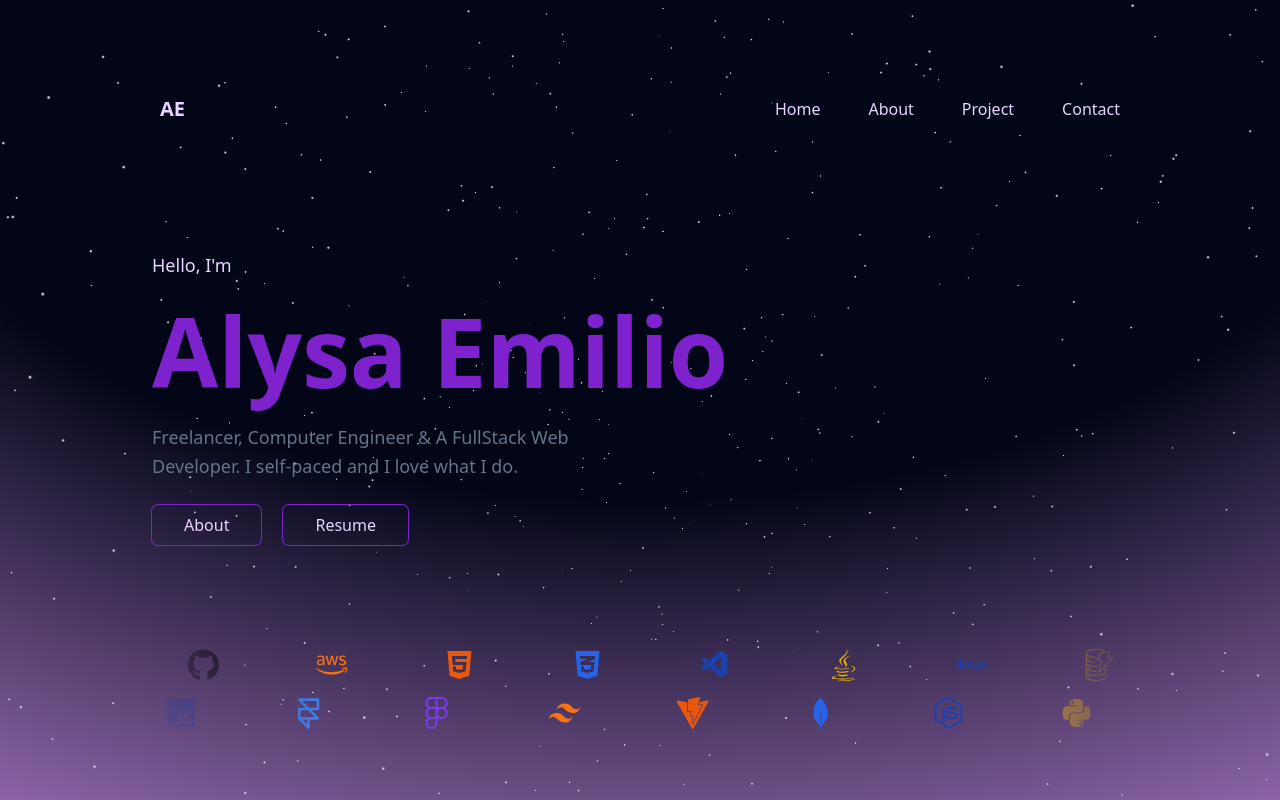
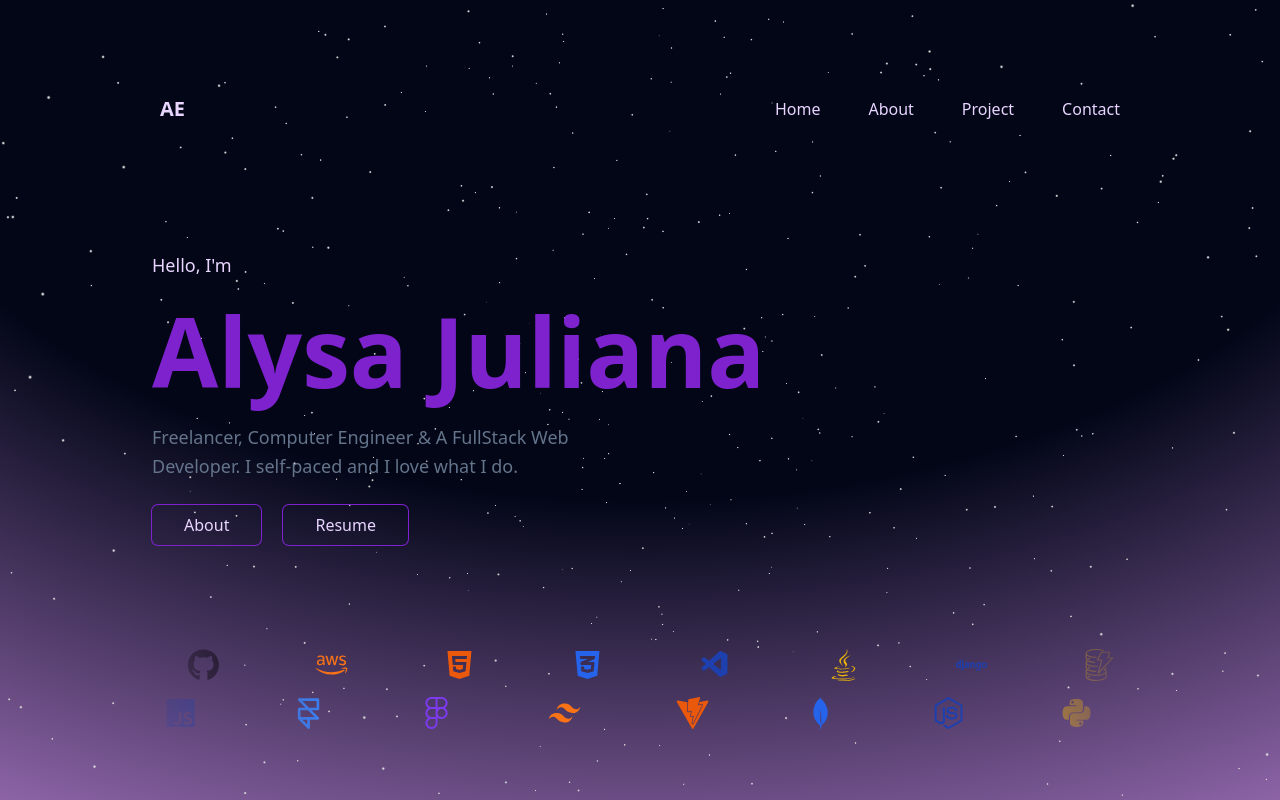
Before and after one commit to rasberriali/portfolio.V2, a React (Vite) app: page / in a window 1280 px wide. Built offline with nearby package versions, Linux system fonts and the light colour scheme.

Commit message:
changed name

```diff
--- a/src/components/heroSection.jsx
+++ b/src/components/heroSection.jsx
@@ -86,7 +86,7 @@ const HeroSection = () => {
       {/* Main Content */}
       <div className="relative z-10 w-full max-w-5xl flex flex-col justify-center items-start mt-4 p-6 py-20">
         <div className="text-lg mb-6 font-medium text-purple-200">Hello, I'm</div>
-        <strong className="text-8xl font-bold mb-6 text-purple-700">Alysa Emilio</strong>
+        <strong className="text-8xl font-bold mb-6 text-purple-700">Alysa Juliana</strong>
         <div className="w-full text-lg max-w-md mb-6 leading-relaxed text-slate-500">
           Freelancer, Computer Engineer &  A FullStack Web Developer. I
           self-paced and I love what I do.
```
